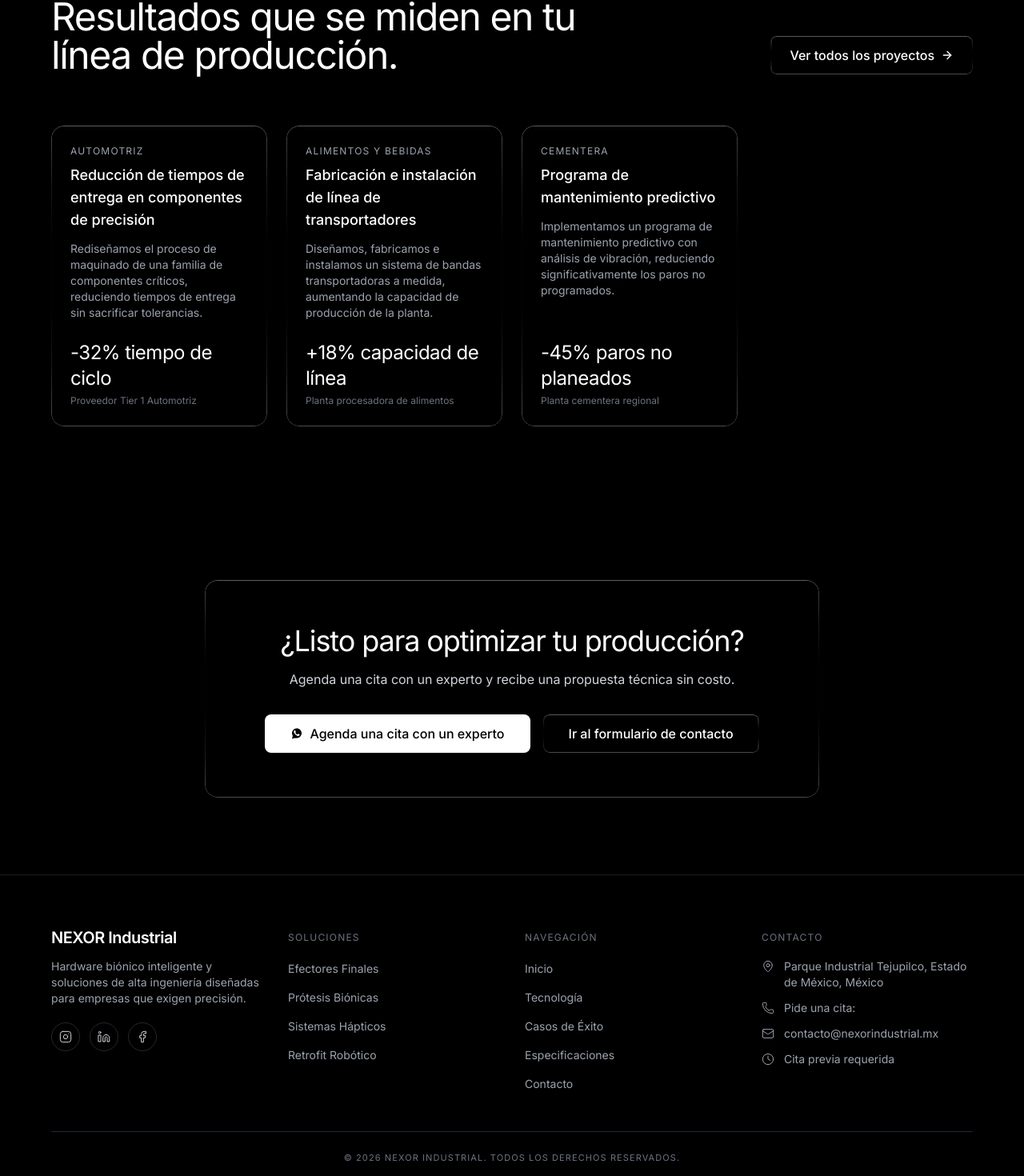
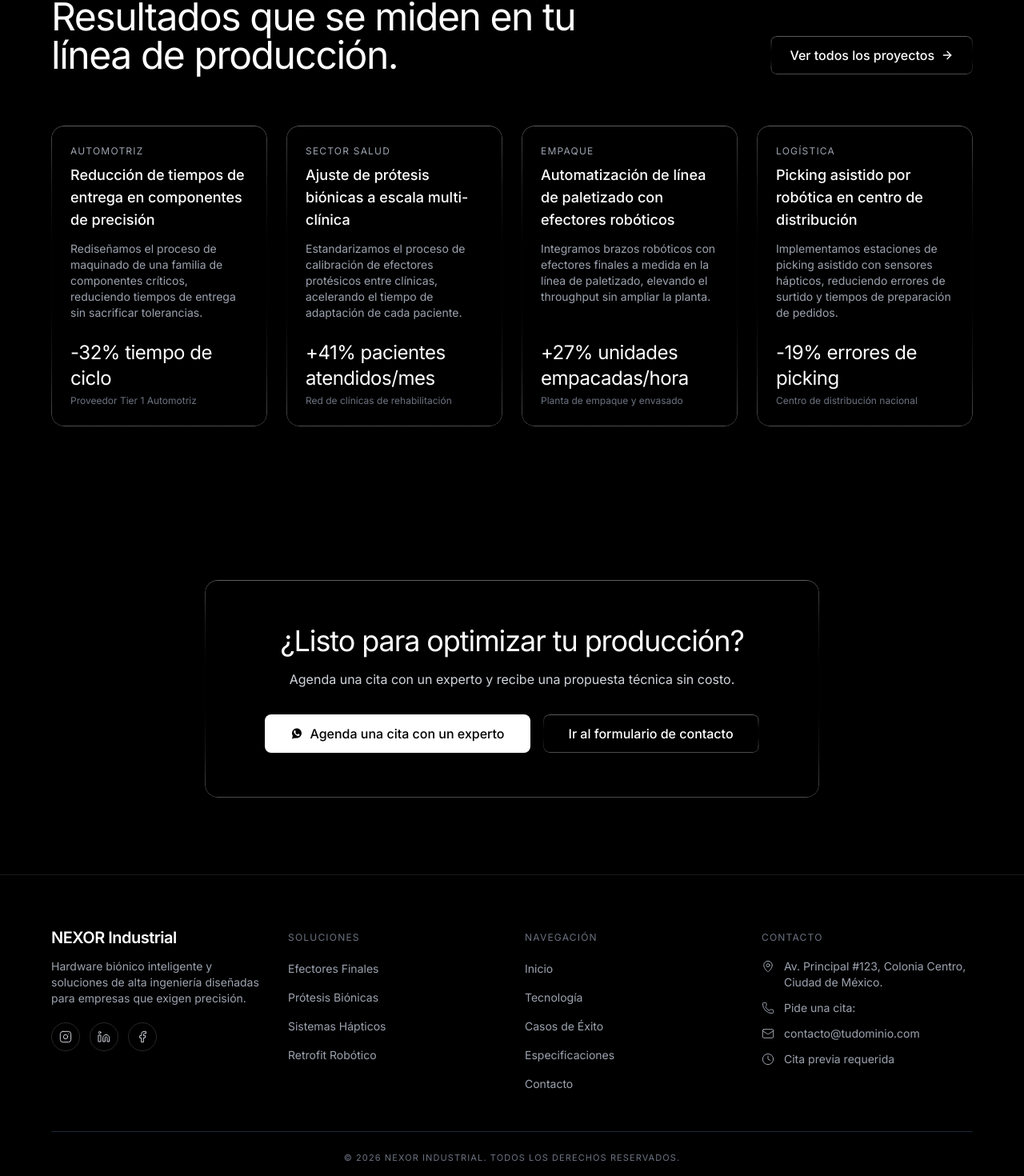
Before and after one commit to jp-software-dev/nexor-web, a React (Vite) app: page / in a window 1280 px wide. Shown: the part 2949-4419 px from the top of the page at 80% size. Built offline with nearby package versions, Linux system fonts and the light colour scheme.

Commit message:
chore: actualización de datos de proyectos y configuración general del sitio

```diff
--- a/src/config/site.ts
+++ b/src/config/site.ts
@@ -2,16 +2,16 @@ export const siteConfig = {
   name: 'NEXOR Industrial',
   tagline: 'Manufactura de precisión y soluciones industriales',
   domain: 'https://www.nexorindustrial.mx',
-  email: 'contacto@nexorindustrial.mx',
+  email: 'contacto@tudominio.com',
   whatsappNumber: '527298369274',
-  city: 'Tejupilco, Estado de México',
-  addressDisplay: 'Parque Industrial Tejupilco, Estado de México, México',
+  city: 'Ciudad de México',
+  addressDisplay: 'Av. Principal #123, Colonia Centro, Ciudad de México.',
   hours: [
     { days: 'Lunes a Viernes', time: '8:00 – 18:00 hrs' },
     { days: 'Sábados', time: '9:00 – 13:00 hrs' },
   ],
-  mapEmbedSrc: 'https://www.google.com/maps?q=Tejupilco%2C+Estado+de+M%C3%A9xico&output=embed',
-  mapLink: 'https://www.google.com/maps/search/?api=1&query=Tejupilco+Estado+de+Mexico',
+  mapEmbedSrc: 'https://www.google.com/maps?q=Centro%2C+Ciudad+de+M%C3%A9xico&output=embed',
+  mapLink: 'https://www.google.com/maps/search/?api=1&query=Centro+Ciudad+de+Mexico',
 };
 
 export function buildWhatsAppLink(message: string): string {
--- a/src/data/caseStudies.ts
+++ b/src/data/caseStudies.ts
@@ -18,21 +18,30 @@ export const caseStudies: CaseStudy[] = [
       'Rediseñamos el proceso de maquinado de una familia de componentes críticos, reduciendo tiempos de entrega sin sacrificar tolerancias.',
   },
   {
-    id: 'alimentos',
-    client: 'Planta procesadora de alimentos',
-    sector: 'Alimentos y bebidas',
-    title: 'Fabricación e instalación de línea de transportadores',
-    result: '+18% capacidad de línea',
+    id: 'salud',
+    client: 'Red de clínicas de rehabilitación',
+    sector: 'Sector Salud',
+    title: 'Ajuste de prótesis biónicas a escala multi-clínica',
+    result: '+41% pacientes atendidos/mes',
     description:
-      'Diseñamos, fabricamos e instalamos un sistema de bandas transportadoras a medida, aumentando la capacidad de producción de la planta.',
+      'Estandarizamos el proceso de calibración de efectores protésicos entre clínicas, acelerando el tiempo de adaptación de cada paciente.',
   },
   {
-    id: 'cementera',
-    client: 'Planta cementera regional',
-    sector: 'Cementera',
-    title: 'Programa de mantenimiento predictivo',
-    result: '-45% paros no planeados',
+    id: 'empaque',
+    client: 'Planta de empaque y envasado',
+    sector: 'Empaque',
+    title: 'Automatización de línea de paletizado con efectores robóticos',
+    result: '+27% unidades empacadas/hora',
     description:
-      'Implementamos un programa de mantenimiento predictivo con análisis de vibración, reduciendo significativamente los paros no programados.',
+      'Integramos brazos robóticos con efectores finales a medida en la línea de paletizado, elevando el throughput sin ampliar la planta.',
+  },
+  {
+    id: 'logistica',
+    client: 'Centro de distribución nacional',
+    sector: 'Logística',
+    title: 'Picking asistido por robótica en centro de distribución',
+    result: '-19% errores de picking',
+    description:
+      'Implementamos estaciones de picking asistido con sensores hápticos, reduciendo errores de surtido y tiempos de preparación de pedidos.',
   },
 ];
```
